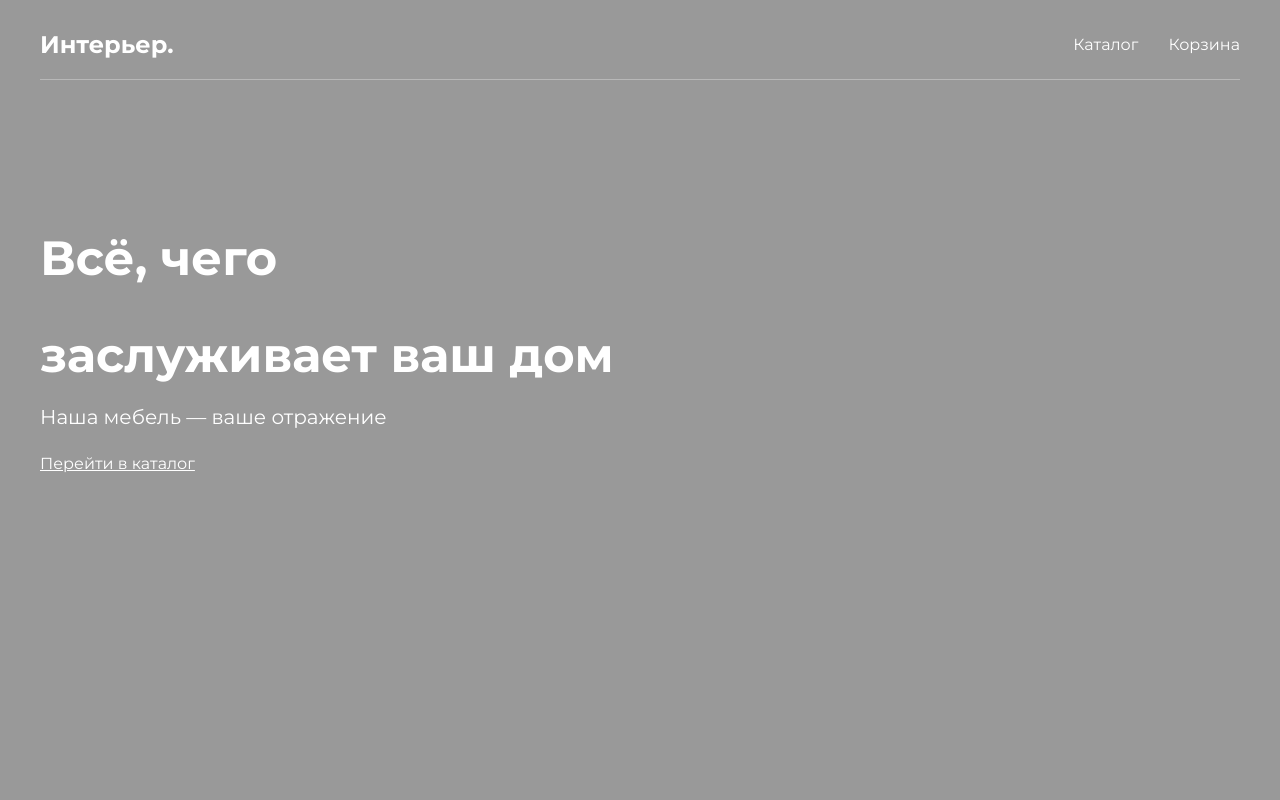
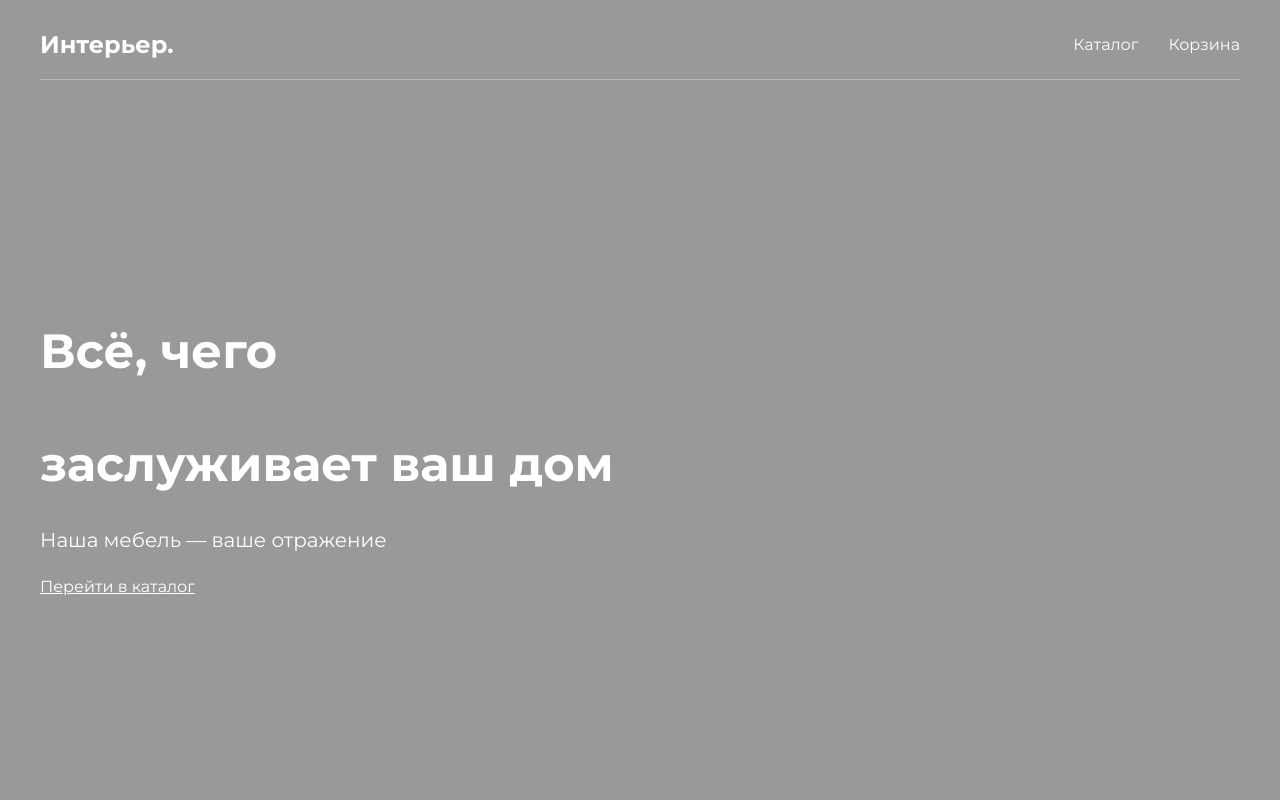
Before and after one commit to melnik257/mebel, a plain HTML site: page index.html in a window 1280 px wide. Shown: the top 800 px of the page. Drawn offline with Linux system fonts and the light colour scheme.

Commit message:
Update style.css

```diff
--- a/style.css
+++ b/style.css
@@ -1,12 +1,13 @@
 body {
     margin: 0;
-    font-family: 'Montserrat', sans-serif; /* Вместо Arial */
+    font-family: 'Montserrat', sans-serif;
 }
 
 .center {
     max-width: 1200px;
     margin: 0 auto;
     padding: 0 15px;
+    width: 100%;
 }
 
 .header {
@@ -45,15 +46,20 @@ body {
     background-position: center;
     height: 100vh;
     color: white;
+}
+
+.hero .center {
+    height: 100%;
     display: flex;
     flex-direction: column;
-    align-items: center;
-    width: 100%;
 }
 
 .hero-content {
-    margin-top: 150px;
-   width: 100%;
+    flex: 1;
+    display: flex;
+    flex-direction: column;
+    justify-content: center;
+    max-width: 600px;
 }
 
 .hero-content h1 {
@@ -74,7 +80,7 @@ body {
 }
 
 .products {
-    padding: 80px 0; /* Уменьшил отступ с 300px для адекватного вида */
+    padding: 80px 0;
     background-color: #ffffff;
 }
 
@@ -114,7 +120,6 @@ body {
     font-size: 1.2em;
 }
 
-/* Исправленный футер под макет (светлый фон, темный текст) */
 .footer {
     background-color: #dcdcdc;
     color: #333333;
@@ -122,6 +127,3 @@ body {
     text-align: center;
     font-size: 16px;
 }
-.hero .center {
-    width: 100%;
-}
```
